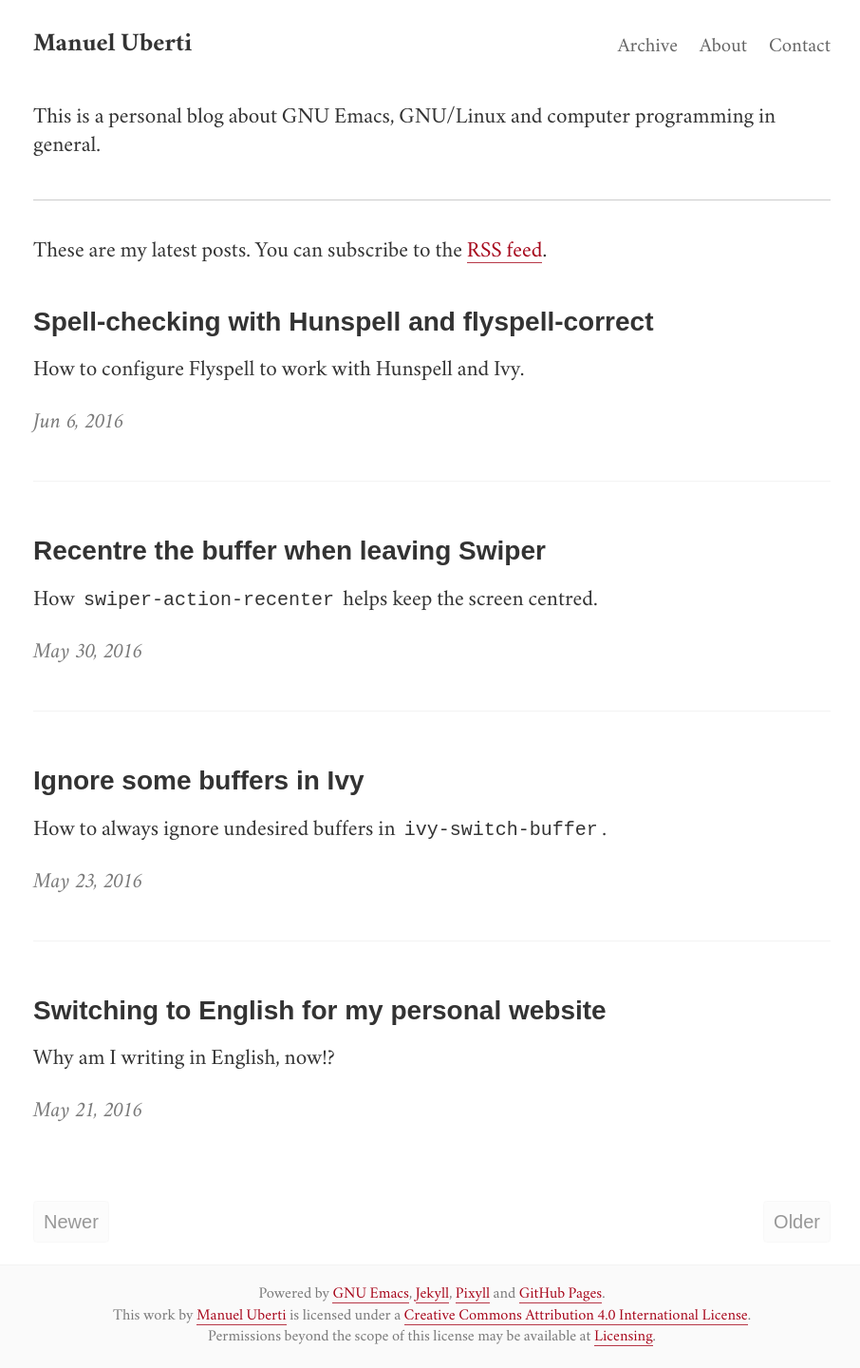
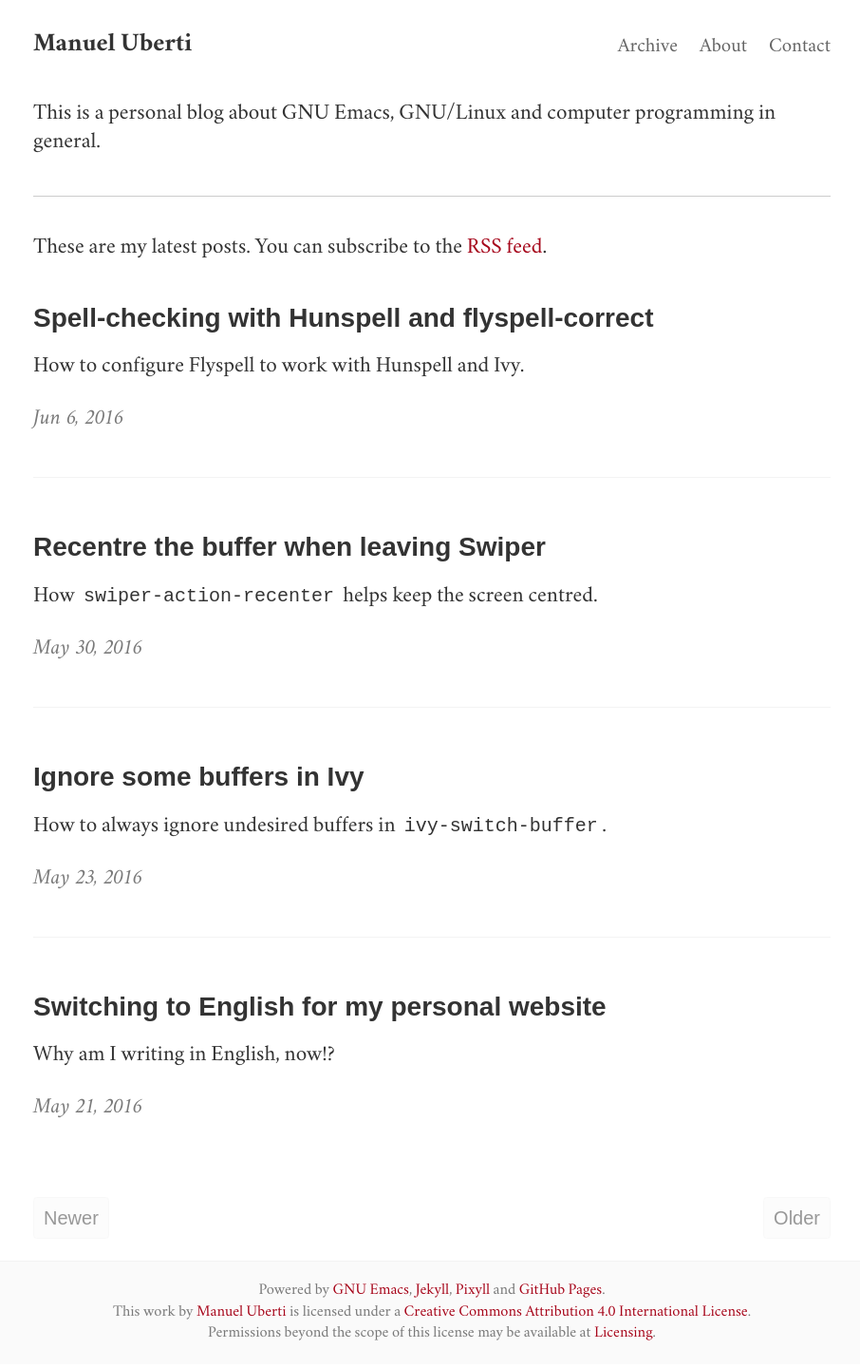
Before and after one commit to manuel-uberti/manuel-uberti.github.io, a Jekyll site: the page built from index.html, in a window 1280 px wide. Shown: the whole page at 95% size, without its empty margins (185-1091 px from the left). Built offline with Jekyll 4.4.1, drawn with Linux system fonts in a browser that asks for light colours; some web fonts are replaced; the list of posts is cut into pages by our own code.

Commit message:
Do not underline hyperlinks

```diff
--- a/_sass/_links.scss
+++ b/_sass/_links.scss
@@ -1,25 +1,24 @@
 a {
   color: $link-color;
-  background-image: linear-gradient(to top,
-    rgba(0,0,0,0) 13%,
-    rgba($link-color,.8) 13%,
-    rgba($link-color,.8) 18%,
-    rgba(0,0,0,0) 17%
-  );
+  // background-image: linear-gradient(to top,
+  //   rgba(0,0,0,0) 13%,
+  //   rgba($link-color,.8) 13%,
+  //   rgba($link-color,.8) 18%,
+  //   rgba(0,0,0,0) 17%
+  // );
   text-shadow: white 1px 0px 0px, white -1px 0px 0px;
-  padding-bottom: 4px;
 }
 
 a:hover,
 a:focus,
 a:active {
   border: 0;
-  color: $link-hover-color;
+  color: $link-color;
   text-decoration: none;
   background-image: linear-gradient(to top,
                                     rgba(0,0,0,0) 13%,
-                                    rgba($link-hover-color,.8) 13%,
-                                    rgba($link-hover-color,.8) 17%,
+                                    rgba($link-color,.8) 13%,
+                                    rgba($link-color,.8) 17%,
                                     rgba(0,0,0,0) 17%
                                    );
   text-shadow: white 1px 0px 0px, white -1px 0px 0px;
```
